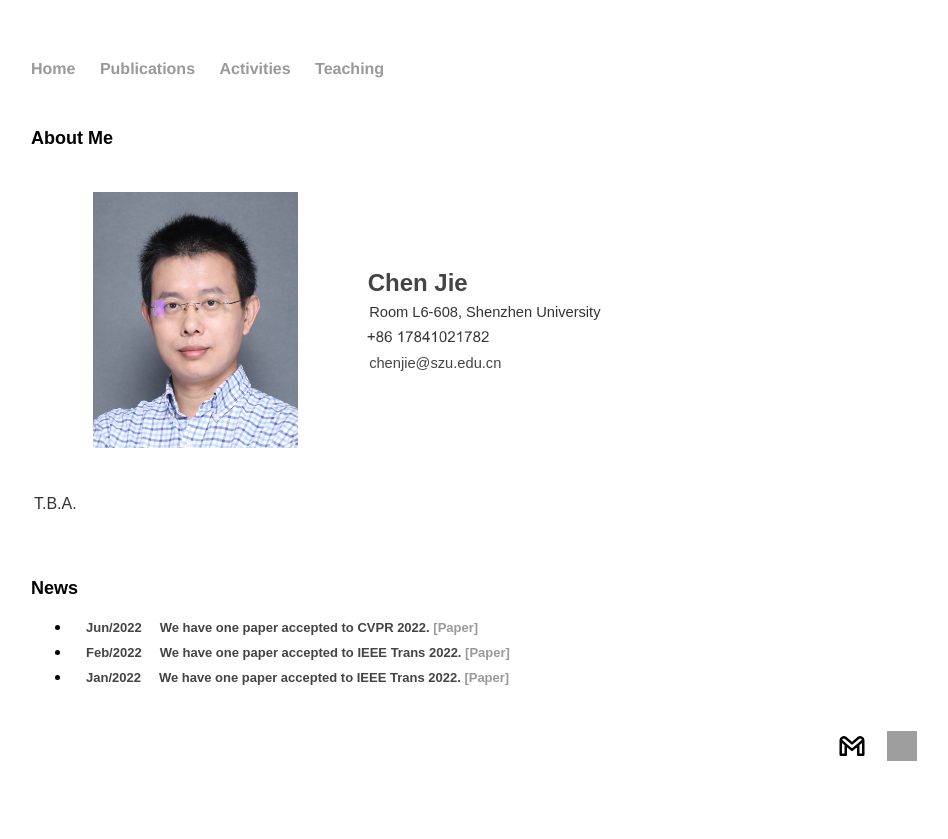
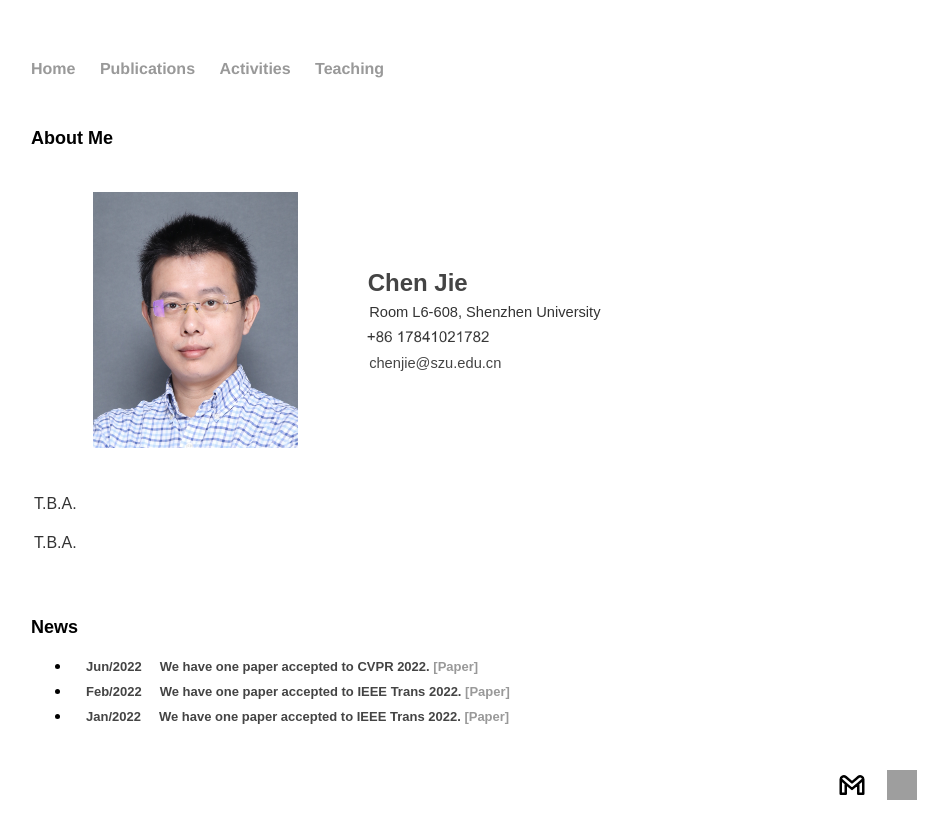
Before and after one commit to arikcj/arikcj.github.io, a Jekyll site: the page built from index.html, in a window 1280 px wide. Shown: the top 839 px of the page, without its empty margins (161-1109 px from the left). Built offline with Jekyll 4.4.1, drawn with Linux system fonts in a browser that asks for light colours; grey boxes are pictures that could not be loaded.

Commit message:
test push

```diff
--- a/index.html
+++ b/index.html
@@ -36,6 +36,7 @@ title: CHEN JIE'S WEBSITE
 			<tr>
 				<td style="border-style: none; border-width: medium;">
 					<!-- <p style="margin-top: 3px; margin-bottom: 3px;"><font face="Arial" style="font-size: 12pt;">I am a Research Scientist and assistant professor at Shenzhen University. Before that I received B.Sc. degree in Taizhou University, M.Sc. degree in Computer Science and Technology from Zhejiang University, Ph.D degree in Computer Science from National University of Singapore, and postdoctoral work in MIT Singapore Research Center.My research interests are machine learning, multi-agent system, robotics, intelligent transportation system and intelligent healthcare system.<br> -->
+					<p style="margin-top: 3px; margin-bottom: 3px;"><font face="Arial" style="font-size: 12pt;">T.B.A.<br>
 					<p style="margin-top: 3px; margin-bottom: 3px;"><font face="Arial" style="font-size: 12pt;">T.B.A.<br>
 					<br>
 					</font></p>
```
